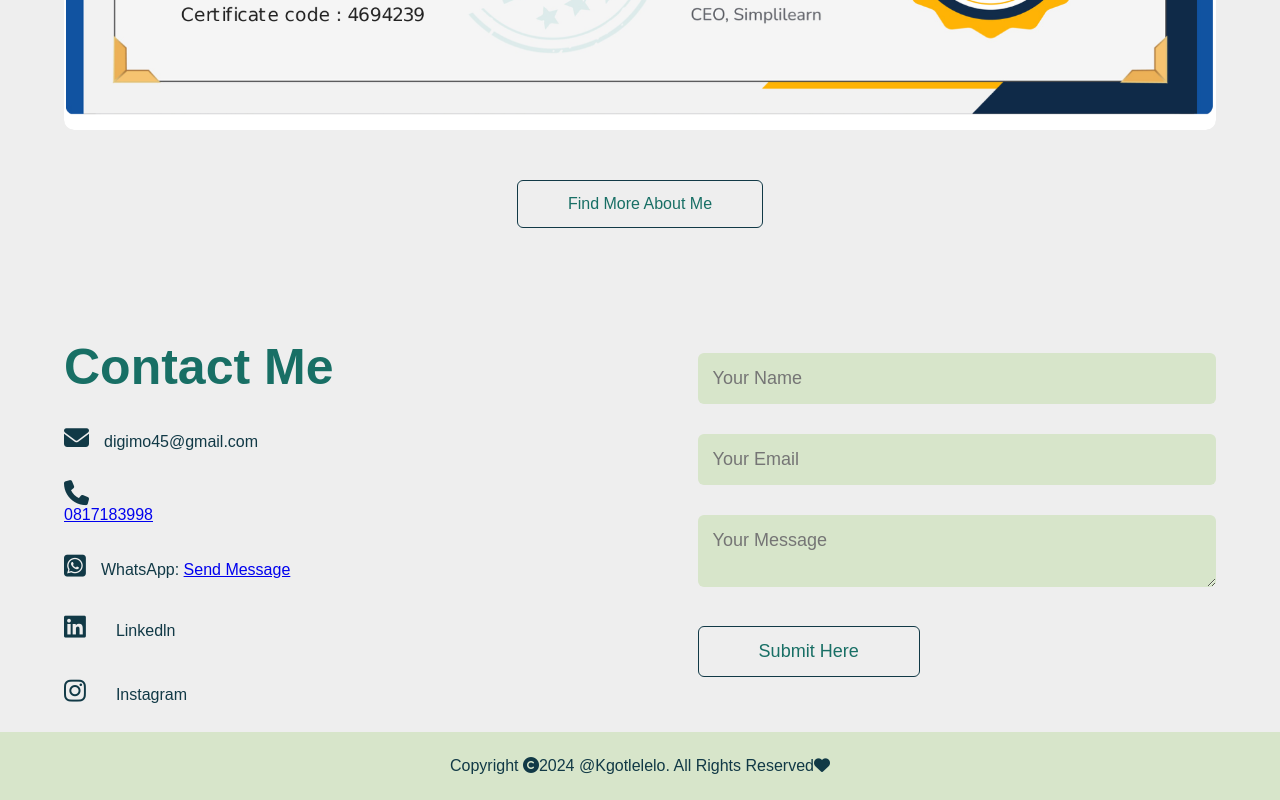
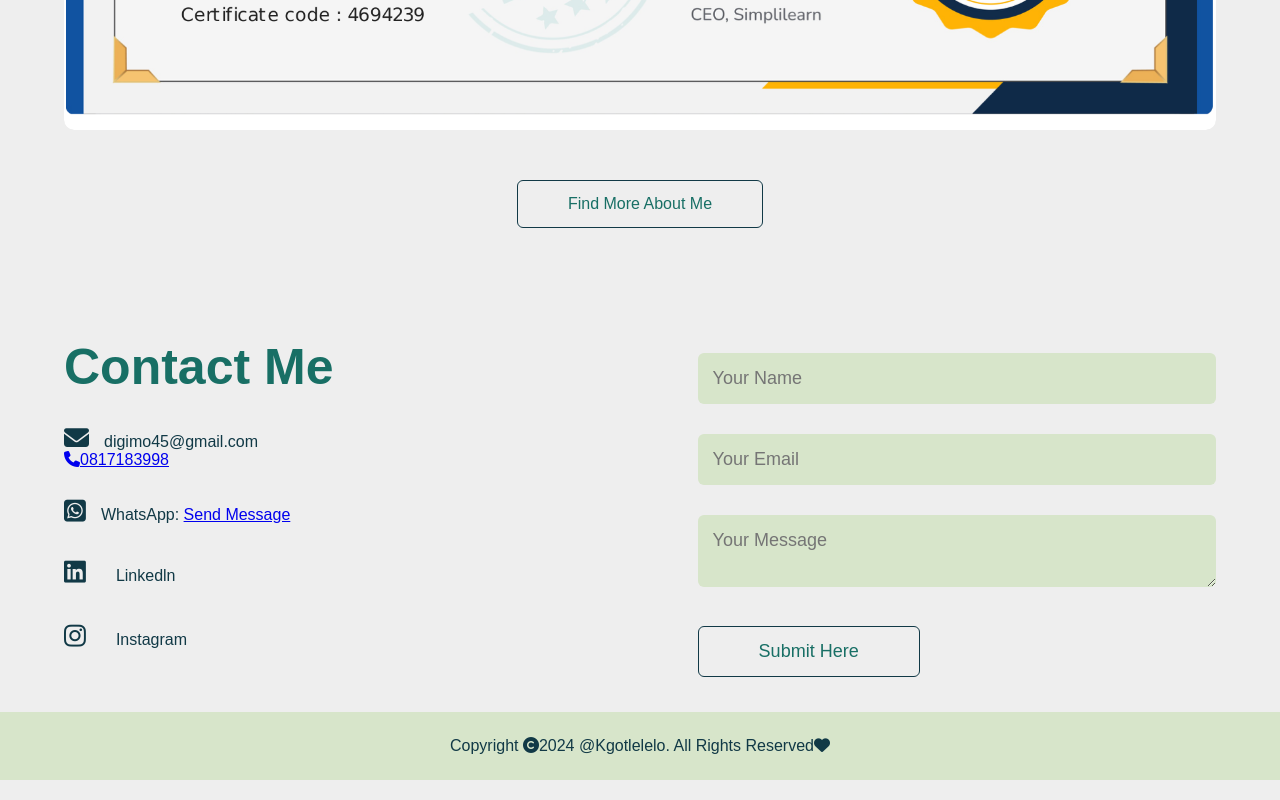
Before and after one commit to KgLelo/portfolio1, a plain HTML site: page index.html in a window 1280 px wide. Shown: the part 9163-9963 px from the top of the page. Drawn offline with Linux system fonts and the light colour scheme.

Commit message:
Update index.html

```diff
--- a/index.html
+++ b/index.html
@@ -177,7 +177,7 @@
     <h1 class = "sub-title">Contact Me</h1>
     <p><i class="fa-solid fa-envelope"></i>digimo45@gmail.com</p>
 
-        <a href="tel:0817183998" class="text-white"><p><i class="fa-solid fa-phone"></i> </p> 0817183998</a>
+        <a href="tel:0817183998"><i class="fa-solid fa-phone"></i>0817183998</a>
 
     <!-- WhatsApp link -->
      <p><i class="fa-brands fa-square-whatsapp"></i>WhatsApp: <a href="https://wa.me/0817183998" target="_blank">Send Message</a></p>
```
